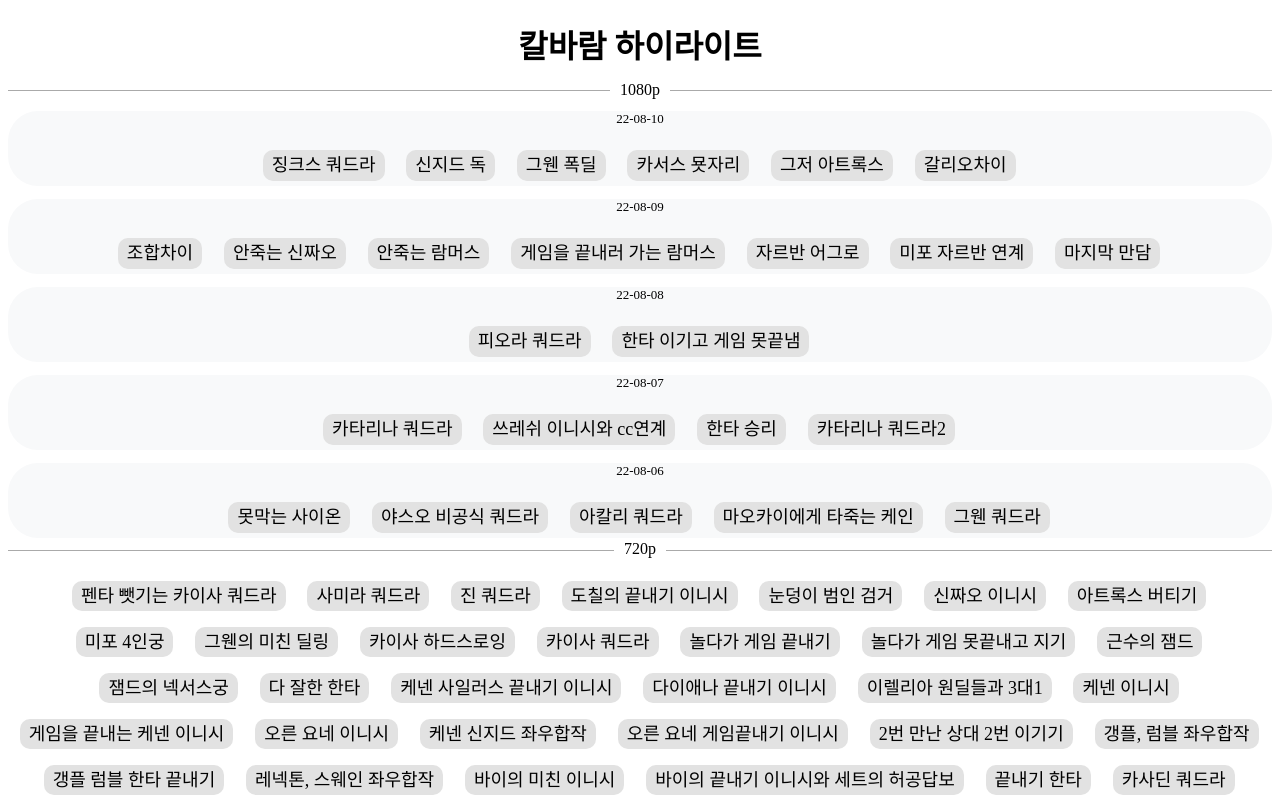
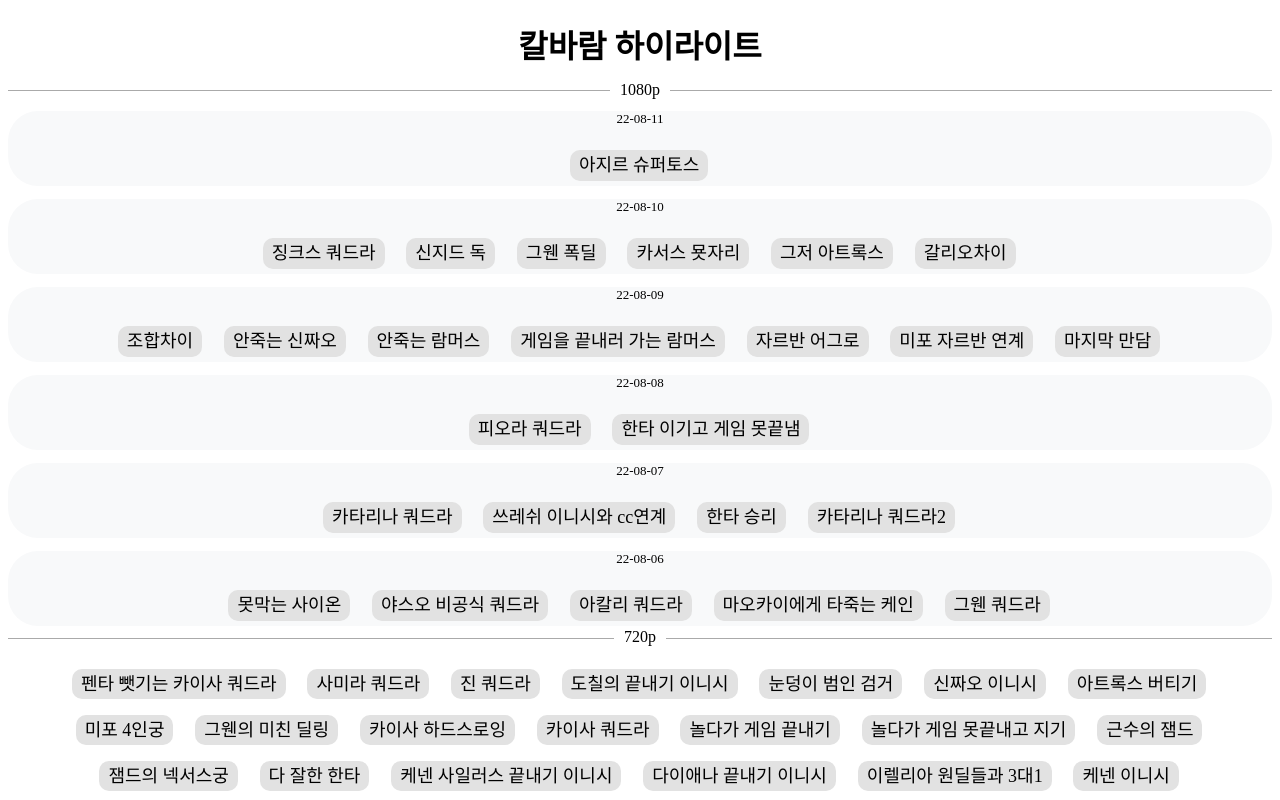
Before and after one commit to DANCIINGQUEEN/lolmadmovie, a React (Create React App) app: page / in a window 1280 px wide. Shown: the top 800 px of the page. Built offline with nearby package versions, Linux system fonts and the light colour scheme.

Commit message:
0811 commit

```diff
--- a/src/VideoLink.js
+++ b/src/VideoLink.js
@@ -887,10 +887,63 @@
     }
 
 
+    const FHD220811= {
+        L1: {
+            title: "아지르 또퍼토스",
+            link: "https://www.youtube.com/watch?v=cdS228p4Q9k"
+        },
+        L1: {
+            title: "아지르 또퍼토스와 진 쿼드라",
+            link: "https://www.youtube.com/watch?v=TRDHCr2oA0A"
+        },
+        L1: {
+            title: "이판 유일한 한타승리",
+            link: "https://www.youtube.com/watch?v=lU3pJGCPxd4"
+        },
+        L1: {
+            title: "오리아나 꼬리 살랑살랑",
+            link: "https://www.youtube.com/watch?v=apHIx7x7Jl0"
+        },
+        L1: {
+            title: "바드에게 패드립 먹는 애쉬",
+            link: "https://www.youtube.com/watch?v=89I4afSrAXM"
+        },
+        L1: {
+            title: "오리아나 한타파괴",
+            link: "https://www.youtube.com/watch?v=gEwCVFWi4SI"
+        },
+        L1: {
+            title: "딜러 포커싱",
+            link: "https://www.youtube.com/watch?v=vxBgdWyRLqk"
+        },
+        L1: {
+            title: "카타리나 쿼드라",
+            link: "https://www.youtube.com/watch?v=qWR58Y3IhfI"
+        },
+        L1: {
+            title: "아지르 슈퍼토스",
+            link: "https://www.youtube.com/watch?v=wy6hy6ZeqJs"
+        },
+
+    }
+
 
     return (
         <div>
             <HorizonLine text={"1080p"}/>
+
+            {/*22-08-11*/}
+            <Container>
+                <P>22-08-11</P>
+                {
+                    Object.entries(FHD220811).map((list) => (
+                        <Li id={list[1].title}>
+                            <A href={list[1].link}>{list[1].title}</A>
+                        </Li>
+
+                    ))
+                }
+            </Container>
 
             {/*22-08-10*/}
             <Container>
```
